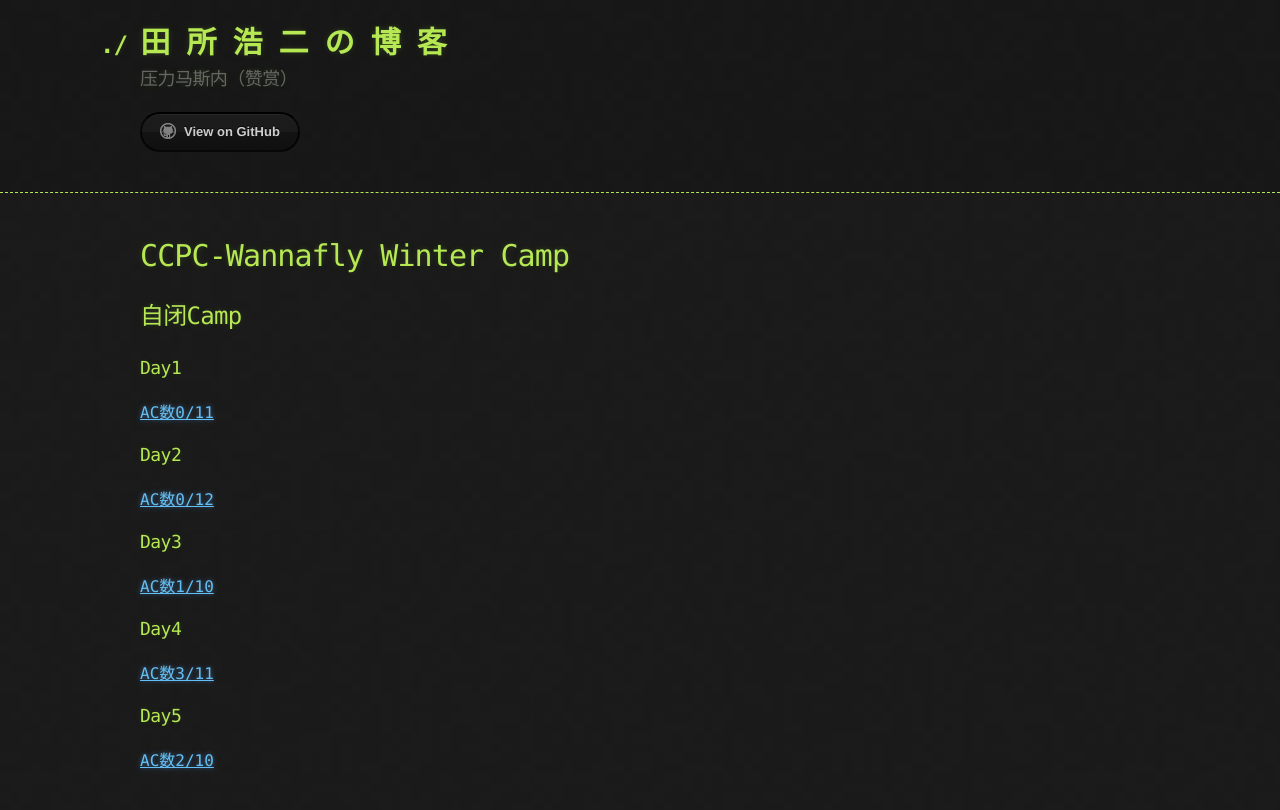
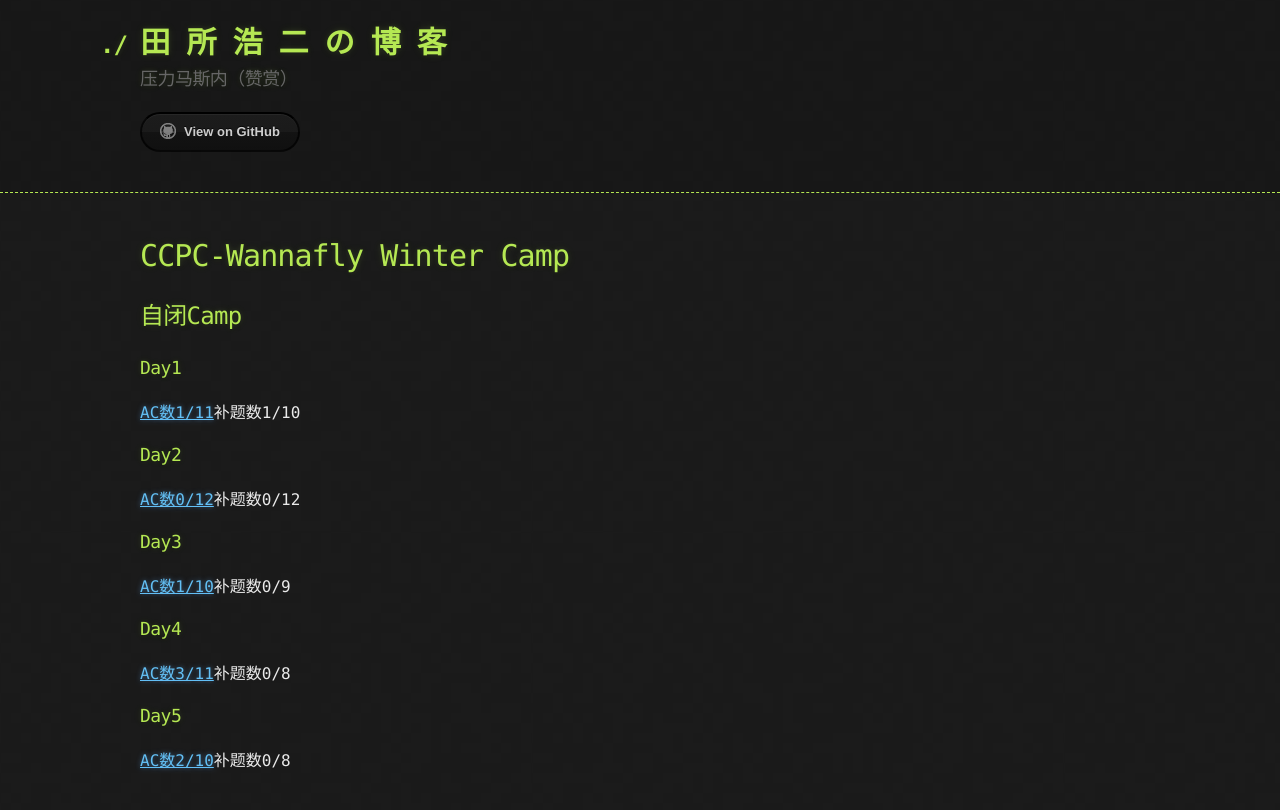
Before and after one commit to JingzeWang/Blog-for-ACM, a Jekyll site: the page built from Wannafly2019Winter/Wannafly2019Winter.md, in a window 1280 px wide. Shown: the top 810 px of the page. Built offline with Jekyll 4.4.1, drawn with Linux system fonts in a browser that asks for light colours; our own code applies the rules of GitHub Pages for plain Markdown files.

Commit message:
Update Wannafly2019Winter.md

```diff
--- a/Wannafly2019Winter/Wannafly2019Winter.md
+++ b/Wannafly2019Winter/Wannafly2019Winter.md
@@ -1,20 +1,20 @@
 # CCPC-Wannafly Winter Camp
 ## 自闭Camp
 ### Day1
-[AC数0/11](./Wannafly2019_Day1.md)
+[AC数1/11](./Wannafly2019_Day1.md)补题数1/10
 
 ### Day2
 
-[AC数0/12](./Wannafly2019_Day2.md)
+[AC数0/12](./Wannafly2019_Day2.md)补题数0/12
 
 ### Day3
 
-[AC数1/10](./Wannafly2019_Day3.md)
+[AC数1/10](./Wannafly2019_Day3.md)补题数0/9
 
 ### Day4
 
-[AC数3/11](./Wannafly2019_Day4.md)
+[AC数3/11](./Wannafly2019_Day4.md)补题数0/8
 
 ### Day5
 
-[AC数2/10](./Wannafly2019_Day5.md)
+[AC数2/10](./Wannafly2019_Day5.md)补题数0/8
```
